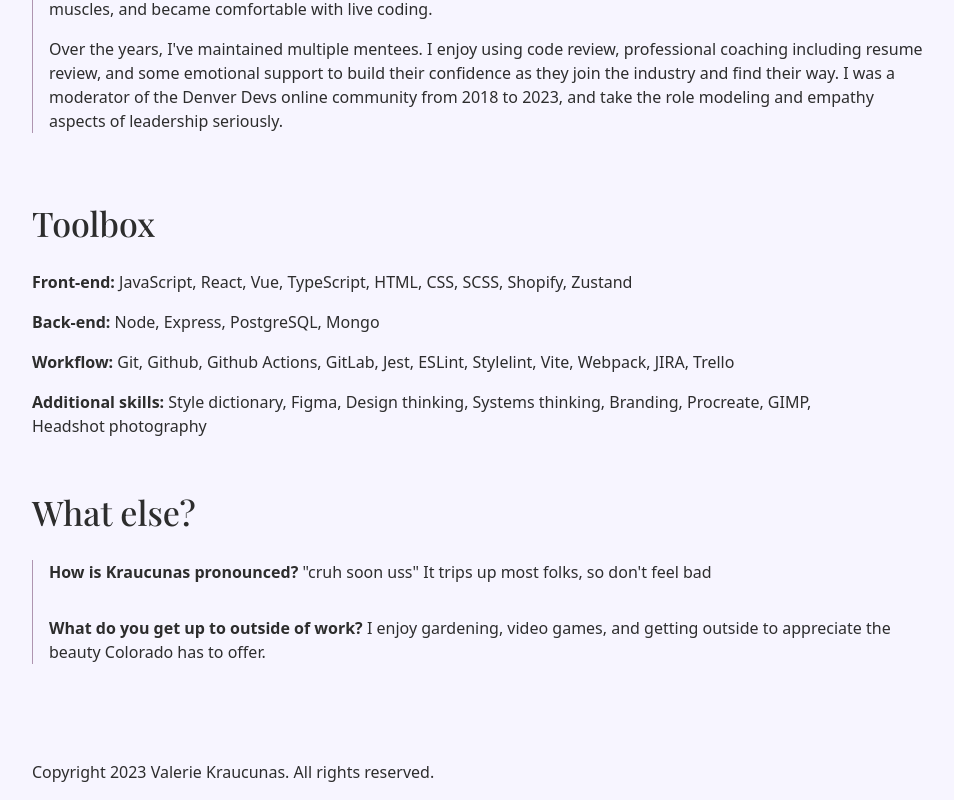
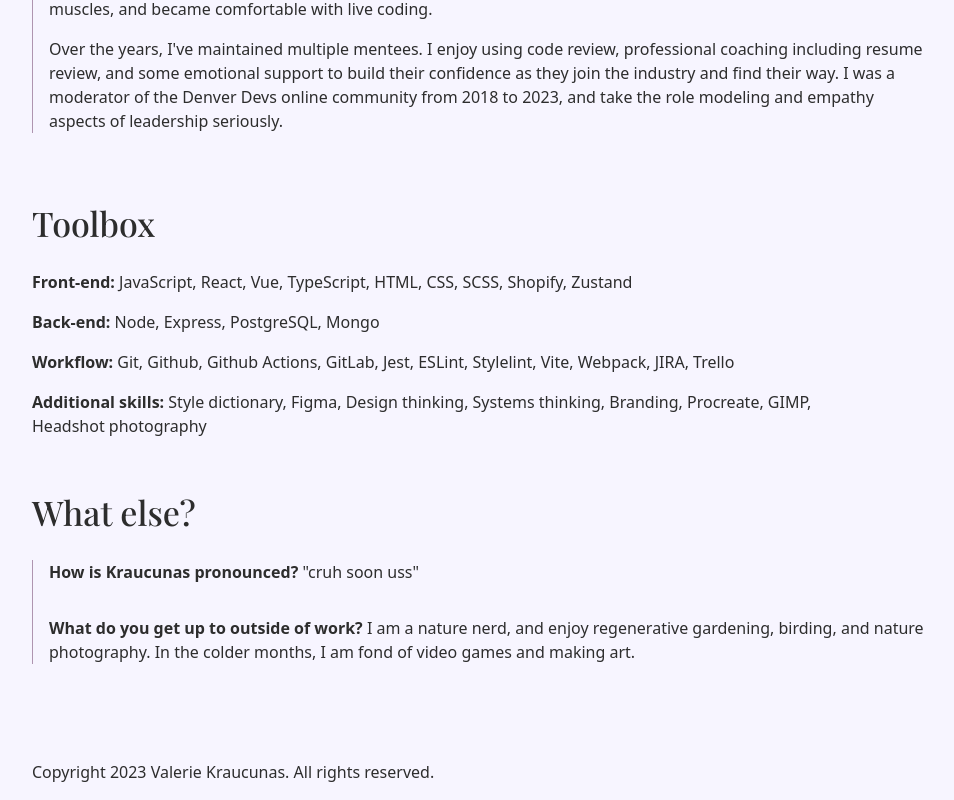
Before and after one commit to vkraucunas/portfolio2023, a React (Vite) app: page / in a window 1280 px wide. Shown: the part 1463-2263 px from the top of the page, without its empty margins (158-1112 px from the left). Built offline with nearby package versions, Linux system fonts and the light colour scheme.

Commit message:
chore: Improve copy on home

```diff
--- a/src/views/Home/index.tsx
+++ b/src/views/Home/index.tsx
@@ -116,13 +116,13 @@
         <h2>What else?</h2>
         <ul className="skilllist">
           <li>
-            <strong>How is Kraucunas pronounced?</strong> "cruh soon uss" It
-            trips up most folks, so don't feel bad
+            <strong>How is Kraucunas pronounced?</strong> "cruh soon uss"
           </li>
           <li>
-            <strong>What do you get up to outside of work?</strong> I enjoy
-            gardening, video games, and getting outside to appreciate the beauty
-            Colorado has to offer.
+            <strong>What do you get up to outside of work?</strong> I am a
+            nature nerd, and enjoy regenerative gardening, birding, and nature
+            photography. In the colder months, I am fond of video games and
+            making art.
           </li>
         </ul>
       </section>
```
